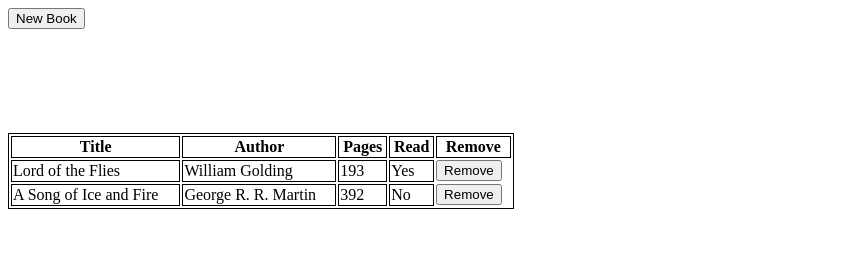
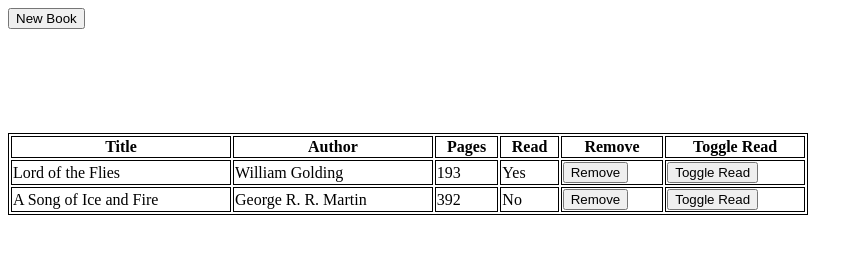
Before and after one commit to clarencechaan/books, a plain HTML site: page index.html in a window 1280 px wide. Shown: the whole page, without its empty margins (0-863 px from the left). Drawn offline with Linux system fonts and the light colour scheme.

Commit message:
added toggle read functionality

```diff
--- a/index.html
+++ b/index.html
@@ -13,6 +13,7 @@ table, th, td {
 #new-book {
   visibility: hidden;
 }
+
 </style>
 <script src="script.js" defer></script>
 <body>
@@ -37,13 +38,14 @@ table, th, td {
         <input type="submit" value="Submit">
       </form>
     </div>
-    <table style="width:40%;" id="table">
+    <table style="width: 800px;" id="table">
         <tr>
           <th>Title</th>
           <th>Author</th>
           <th>Pages</th>
           <th>Read</th>
           <th>Remove</th>
+          <th>Toggle Read</th>
         </tr>
       </table>
 </body>
--- a/script.js
+++ b/script.js
@@ -13,6 +13,10 @@ Book.prototype.info = function() {
     } else {
         return `${this.title} by ${this.author}, ${this.pages} pages, not read yet.`
     }
+}
+
+Book.prototype.toggleRead = function() {
+    this.read ? this.read = false : this.read = true;
 }
 
 function addBookToLibrary(title, author, pages, read) {
@@ -43,6 +47,10 @@ function addBookToTable(book) {
     const pages = document.createElement("td");
     const read = document.createElement("td");
     const removeBtn = document.createElement("button");
+    const readBtn = document.createElement("button");
+    const td1 = document.createElement("td");
+    const td2 = document.createElement("td");
+
     title.textContent = book.title;
     author.textContent = book.author;
     pages.textContent = book.pages;
@@ -51,11 +59,20 @@ function addBookToTable(book) {
     removeBtn.className = "remove-btn";
     removeBtn.id = book.index;
     removeBtn.onclick = function () { removeBook(removeBtn.id) };
+    readBtn.textContent = "Toggle Read";
+    readBtn.onclick = function() {
+        book.toggleRead();
+        displayBooksFromLibrary();
+    }
+
     tr.appendChild(title);
     tr.appendChild(author);
     tr.appendChild(pages);
     tr.appendChild(read);
-    tr.appendChild(removeBtn);
+    td1.appendChild(removeBtn);
+    td2.appendChild(readBtn);
+    tr.append(td1);
+    tr.append(td2);
     table.appendChild(tr);
 }
 
@@ -76,16 +93,21 @@ function addHeadersToTable() {
     const pages = document.createElement("th");
     const read = document.createElement("th");
     const remove = document.createElement("th");
+    const toggleRead = document.createElement("th");
+
     title.textContent = "Title";
     author.textContent = "Author";
     pages.textContent = "Pages";
     read.textContent = "Read";
     remove.textContent = "Remove";
+    toggleRead.textContent = "Toggle Read";
+
     tr.appendChild(title);
     tr.appendChild(author);
     tr.appendChild(pages);
     tr.appendChild(read);
     tr.appendChild(remove);
+    tr.appendChild(toggleRead);
     table.appendChild(tr);
 }
 
```
